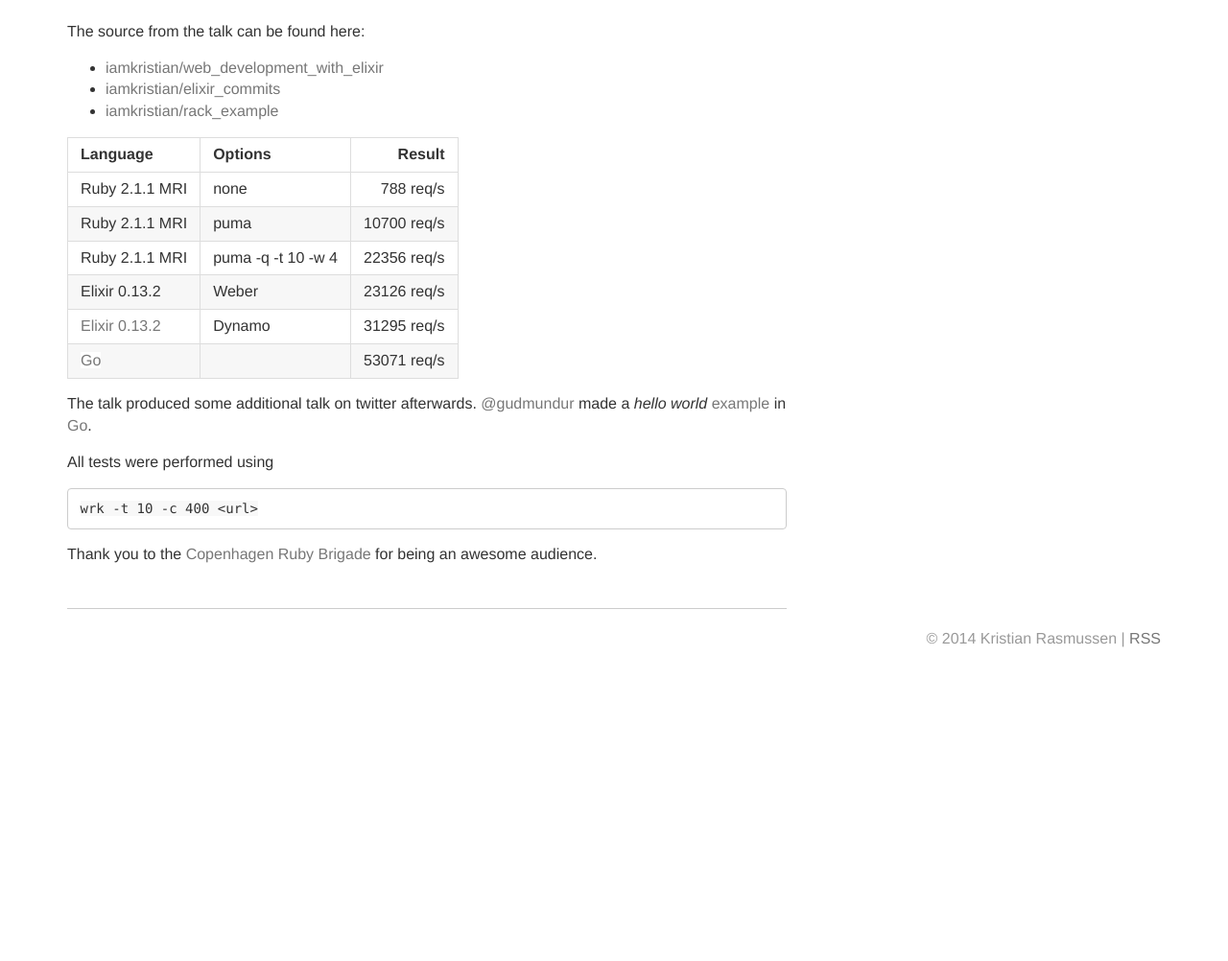
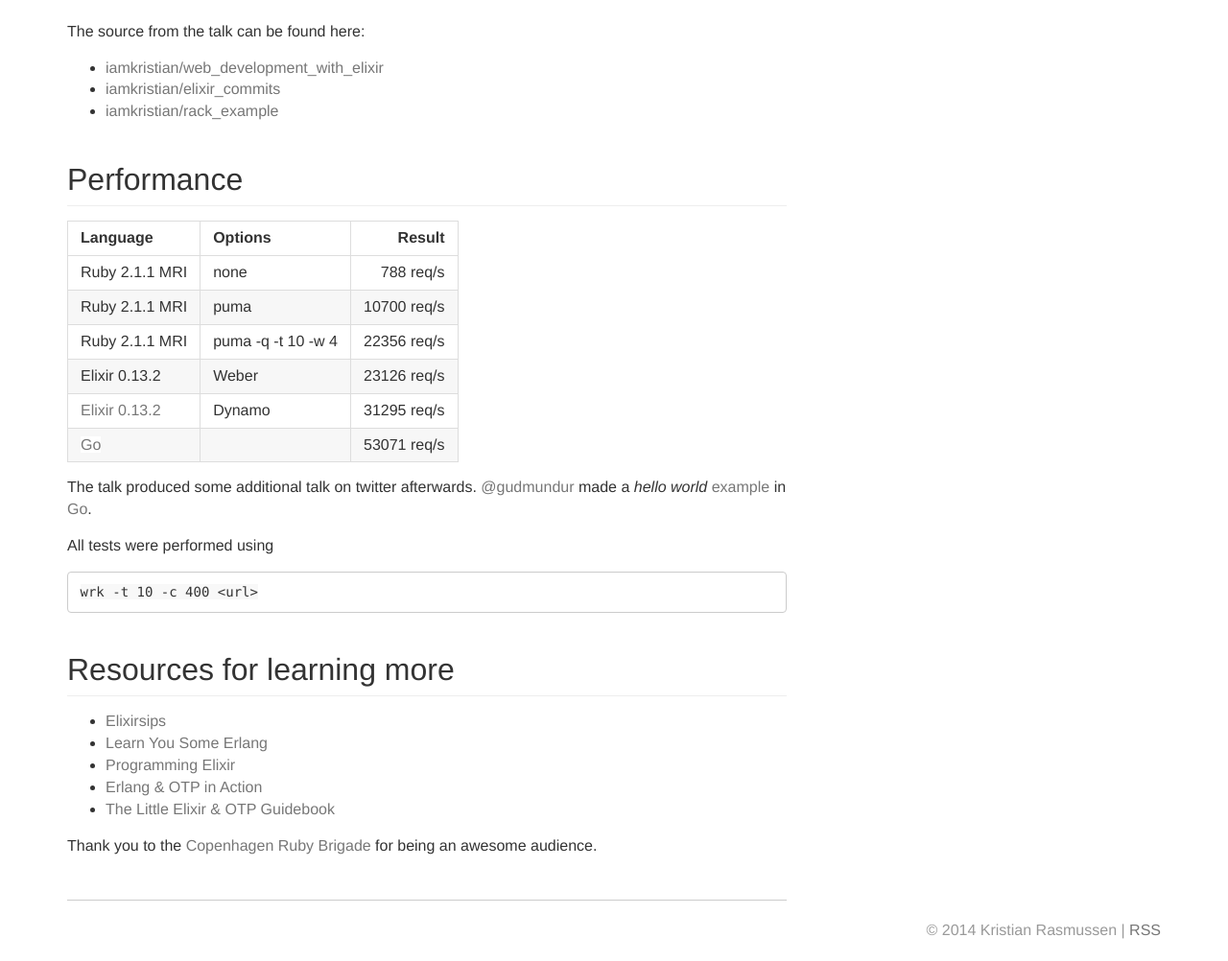
Before and after one commit to iamkristian/iamkristian.github.io, a Jekyll site: the page built from _posts/2014-05-21-web-development-with-elixir.md, in a window 1280 px wide and 1400 px high, scrolled down 444 px. Shown: the part 398-1400 px from the top of the window at 96% size. Built offline with Jekyll 4.4.1, drawn with Linux system fonts in a browser that asks for light colours; nearby versions of some CDN libraries; Markdown is read by kramdown in place of the engine named in the settings; comment, search, counter and statistics services are not loaded; before the commit the page ends 1540 px from its top, so only the background shows below that.

Commit message:
Updated with resources for learning more

````diff
--- a/_posts/2014-05-21-web-development-with-elixir.md
+++ b/_posts/2014-05-21-web-development-with-elixir.md
@@ -18,6 +18,7 @@ The source from the talk can be found here:
 * [iamkristian/elixir_commits](https://github.com/iamkristian/elixir_commits)
 * [iamkristian/rack_example](https://github.com/iamkristian/rack_example)
 
+## Performance
 
 | Language | Options | Result |
 |:---------|-------|------:|
@@ -38,4 +39,12 @@ All tests were performed using
 wrk -t 10 -c 400 <url>
 ```
 
+## Resources for learning more
+
+* [Elixirsips](http://elixirsips.com)
+* [Learn You Some Erlang](http://learnyousomeerlang.com/)
+* [Programming Elixir](http://pragprog.com/book/elixir/programming-elixir)
+* [Erlang & OTP in Action](http://www.manning.com/logan/)
+* [The Little Elixir & OTP Guidebook](http://www.exotpbook.com/)
+
 Thank you to the [Copenhagen Ruby Brigade](http://copenhagenrb.dk) for being an awesome audience.
````
